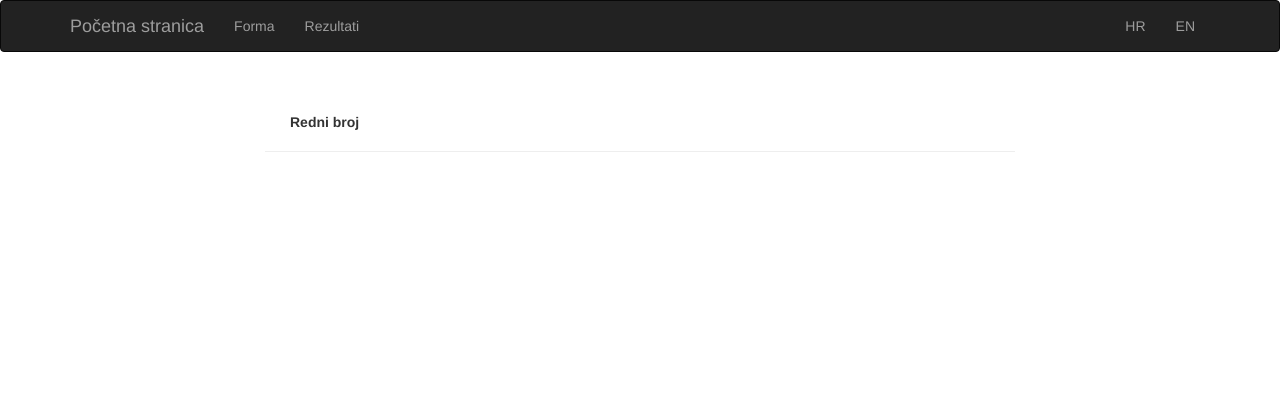
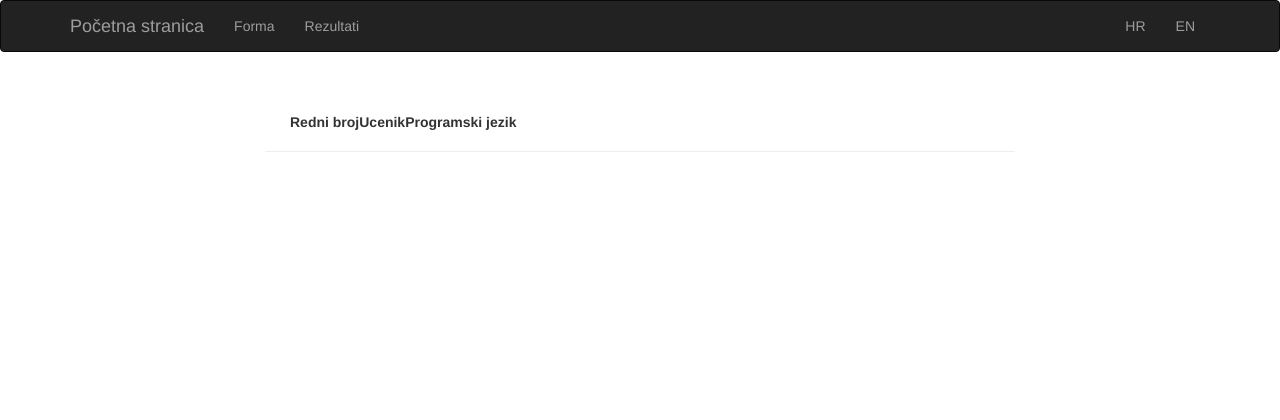
Before and after one commit to JusufS12/bootstrap, a Flask app: page /rezultati in a window 1280 px wide. Shown: the top 420 px of the page. Run offline with Flask 3, Linux system fonts and the light colour scheme; lists and menus that the app fills with data are empty; some libraries are stand-ins or nearby versions.

Commit message:
sad ima sve redove

```diff
--- a/templates/data.html
+++ b/templates/data.html
@@ -33,11 +33,17 @@
               <thead>
                 <tr>
                   <th>Redni broj</th>
+                  <th>Ucenik</th>
+                  <th>Programski jezik</th>
                 </tr>
               </thead>
               <tbody>
                 {% for lis in data %}
-                <tr><td>{{lis.redni_broj}}</td></tr>
+                <tr>
+                  <td>{{lis.redni_broj}}</td>
+                  <td>{{lis.ucenik}}</td>
+                  <td>{{lis.programski_jezik}}</td>
+                </tr>
                 {% endfor %}
               </tbody>
             </table>
```
